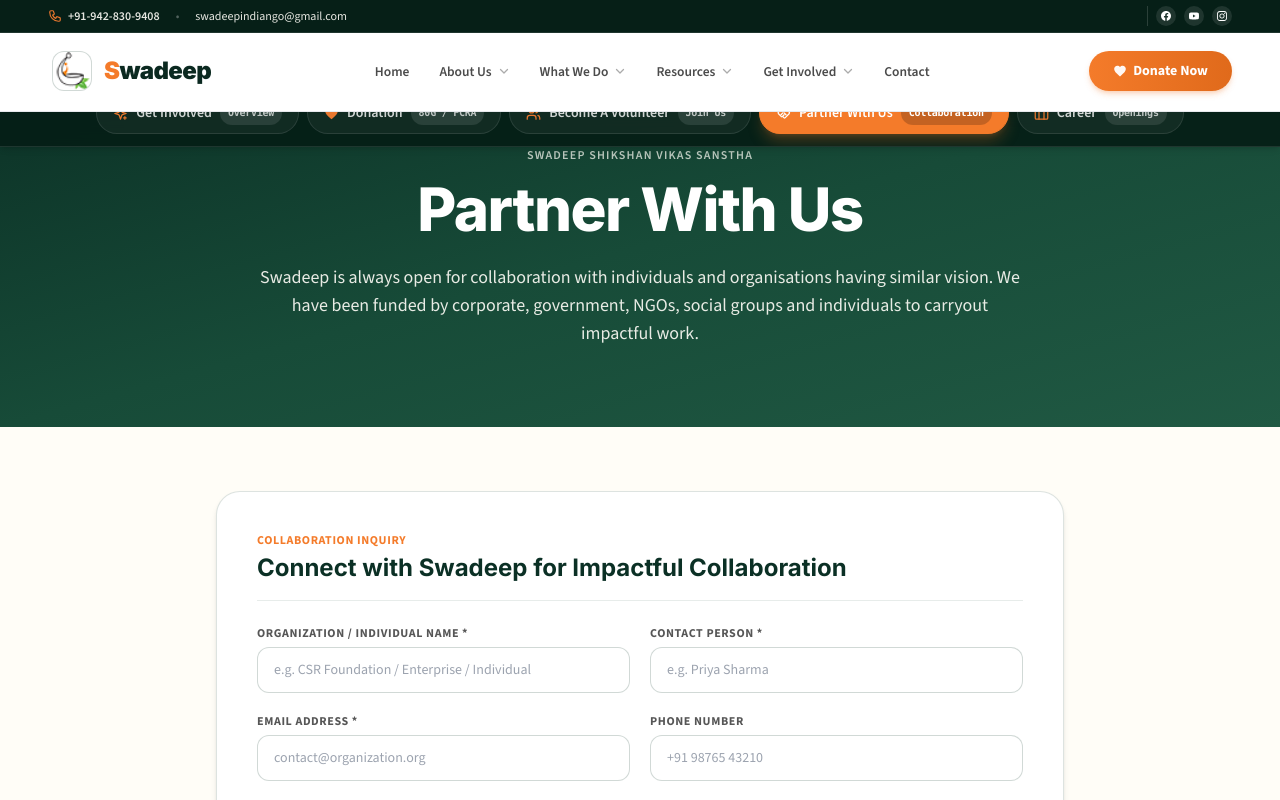
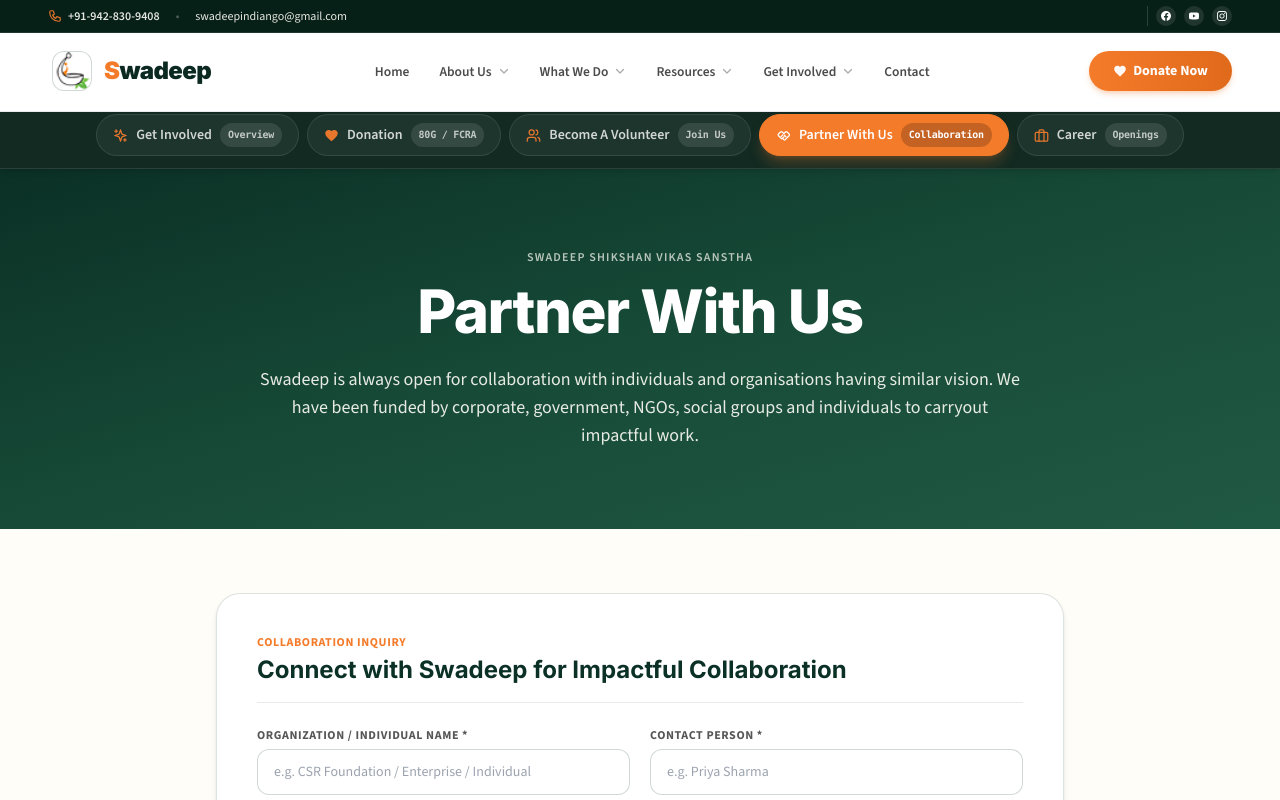
Before and after one commit to techprograming/swadeep, a Next.js app: page /partner-with-us in a window 1280 px wide. Shown: the top 800 px of the page. Built offline with nearby package versions, Linux system fonts and the light colour scheme.

Commit message:
Fix GetInvolvedSubNav overlap with fixed Navbar

```diff
--- a/src/components/ui/GetInvolvedSubNav.tsx
+++ b/src/components/ui/GetInvolvedSubNav.tsx
@@ -78,10 +78,12 @@ export default function GetInvolvedSubNav({ activeTab, className = "" }: GetInvo
   const { isGujarati } = useLanguage();
 
   return (
-    <nav
-      aria-label={"Get Involved Sub Navigation"}
-      className={`w-full bg-[#061F17]/95 border-b border-white/10 backdrop-blur-md sticky top-16 sm:top-20 z-20 shadow-md ${className}`}
-    >
+    <>
+      <div className="h-[88px] sm:h-[102px] bg-[#061F17]" aria-hidden="true" />
+      <nav
+        aria-label={"Get Involved Sub Navigation"}
+        className={`w-full bg-[#061F17]/95 border-b border-white/10 backdrop-blur-md sticky top-[52px] sm:top-[60px] z-20 shadow-md ${className}`}
+      >
       <div className="container-wide max-w-6xl mx-auto px-4 sm:px-6">
         <div className="flex items-center justify-start sm:justify-center gap-2 overflow-x-auto py-3 scrollbar-none snap-x snap-mandatory">
           {NAV_ITEMS.map((item) => {
@@ -119,5 +121,6 @@ export default function GetInvolvedSubNav({ activeTab, className = "" }: GetInvo
         </div>
       </div>
     </nav>
+    </>
   );
 }
```
